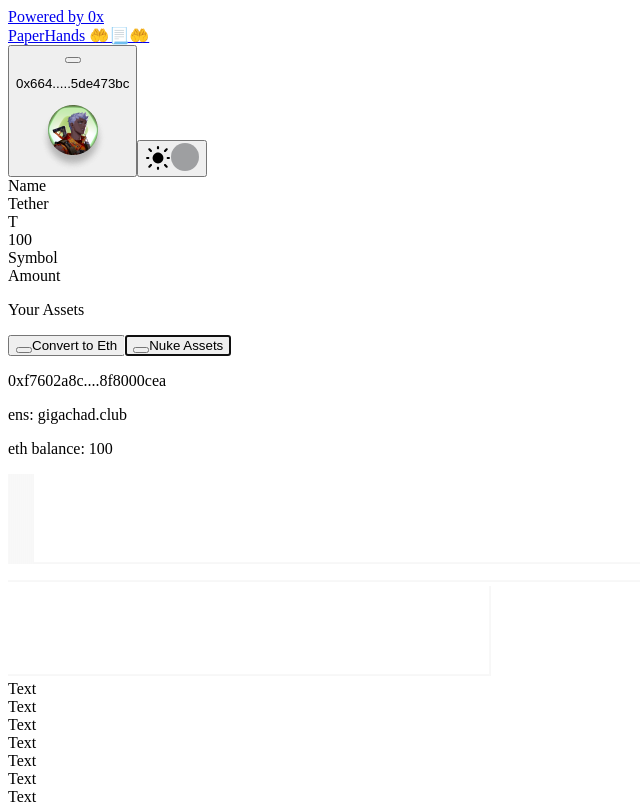
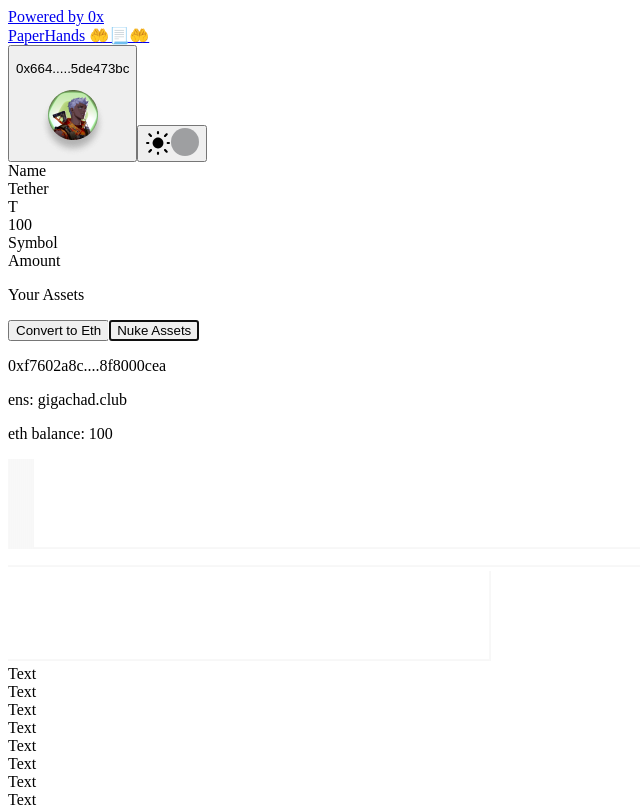
Before and after one commit to cjmcassar/paperhands-v2, a Next.js app: page / in a window 1280 px wide. Shown: the top 807 px of the page, without its empty margins (0-640 px from the left). Built offline with nearby package versions, Linux system fonts and the light colour scheme.

Commit message:
removed double button

```diff
--- a/components/auth.tsx
+++ b/components/auth.tsx
@@ -3,13 +3,9 @@ import type { NextPage } from "next";
 const Auth: NextPage = () => {
   return (
     <button
-      className="cursor-pointer [border:none] p-[0] bg-[transparent] absolute top-[35px] left-[877px] rounded-[10px] shadow-[0px_4px_4px_rgba(0,_0,_0,_0.25)] w-[144px] h-[38px] active:animate-[1s_ease_0s_1_normal_none_jello-horizontal] active:opacity-[1]"
+      className="cursor-pointer [border:none] p-[0] bg-gray-400 absolute top-[35px] left-[877px] rounded-[18px] shadow-[0px_4px_4px_rgba(0,_0,_0,_0.25)] w-[144px] h-[38px] active:animate-[1s_ease_0s_1_normal_none_jello-horizontal] active:opacity-[1]"
       autoFocus
     >
-      <button
-        className="cursor-pointer [border:none] p-[0] bg-gray-400 absolute h-full w-full top-[0px] right-[0px] bottom-[0px] left-[0px] rounded-[18px]"
-        autoFocus
-      />
       <p className="m-[0] absolute top-[7px] left-[0px] text-sm font-inter text-gray-100 text-center flex items-center justify-center w-[108px] h-[24px]">
         0x664.....5de473bc
       </p>
--- a/components/convert-button.tsx
+++ b/components/convert-button.tsx
@@ -3,13 +3,9 @@ import type { NextPage } from "next";
 const ConvertButton: NextPage = () => {
   return (
     <button
-      className="cursor-pointer [border:none] p-[0] bg-[transparent] absolute top-[413px] left-[380px] rounded-[10px] shadow-[0px_4px_4px_rgba(0,_0,_0,_0.25)] w-[144px] h-[38px]"
+      className="cursor-pointer [border:none] p-[0] bg-gray-400 absolute top-[413px] left-[380px] rounded-[18px] shadow-[0px_4px_4px_rgba(0,_0,_0,_0.25)] w-[144px] h-[38px]"
       autoFocus
     >
-      <button
-        className="cursor-pointer [border:none] p-[0] bg-gray-400 absolute h-full w-full top-[0px] right-[0px] bottom-[0px] left-[0px] rounded-[18px]"
-        autoFocus
-      />
       <label className="absolute top-[7px] left-[18px] text-sm font-inter text-gray-100 text-center flex items-center justify-center w-[108px] h-[24px]">
         Convert to Eth
       </label>
--- a/components/liquidate-all-button.tsx
+++ b/components/liquidate-all-button.tsx
@@ -3,13 +3,9 @@ import type { NextPage } from "next";
 const LiquidateAllButton: NextPage = () => {
   return (
     <button
-      className="cursor-pointer [border:none] p-[0] bg-[transparent] absolute top-[298px] left-[380px] rounded-[10px] shadow-[0px_4px_4px_rgba(0,_0,_0,_0.25)] w-[144px] h-[38px]"
+      className="cursor-pointer [border:none] p-[0] bg-gray-400 absolute top-[298px] left-[380px] rounded-[18px] shadow-[0px_4px_4px_rgba(0,_0,_0,_0.25)] w-[144px] h-[38px]"
       autoFocus
     >
-      <button
-        className="cursor-pointer [border:none] p-[0] bg-gray-400 absolute h-full w-full top-[0px] right-[0px] bottom-[0px] left-[0px] rounded-[18px]"
-        autoFocus
-      />
       <label className="absolute top-[7px] left-[18px] text-sm font-inter text-gray-100 text-center flex items-center justify-center w-[108px] h-[24px]">
         Nuke Assets
       </label>
```
